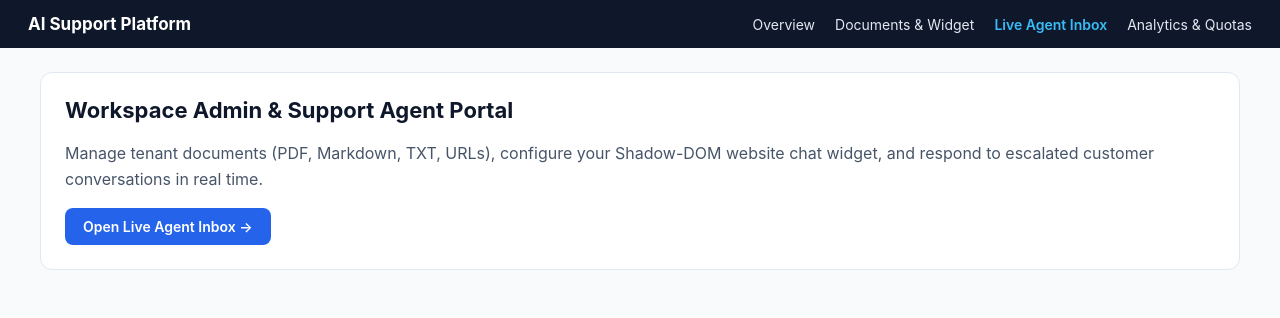
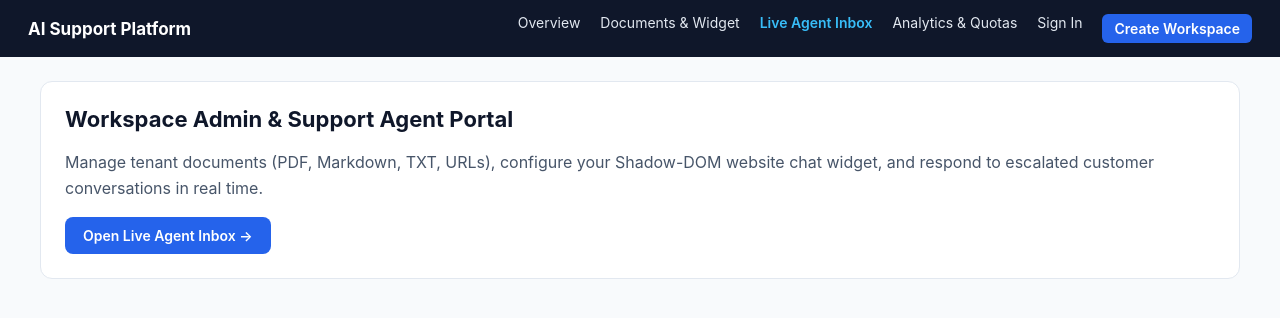
Before and after one commit to MirEashanZaman/ai-support-platform, a Next.js app in the folder dashboard/: page / in a window 1280 px wide. Shown: the top 318 px of the page. Built offline with nearby package versions, Linux system fonts and the light colour scheme.

Commit message:
feat(dashboard): add Sign In and Create Workspace navigation actions to header

```diff
--- a/dashboard/src/app/layout.tsx
+++ b/dashboard/src/app/layout.tsx
@@ -61,6 +61,25 @@ export default function RootLayout({
             >
               Analytics &amp; Quotas
             </a>
+            <a
+              href="/login"
+              style={{ color: '#e2e8f0', textDecoration: 'none' }}
+            >
+              Sign In
+            </a>
+            <a
+              href="/signup"
+              style={{
+                backgroundColor: '#2563eb',
+                color: '#ffffff',
+                padding: '6px 12px',
+                borderRadius: 6,
+                fontWeight: 600,
+                textDecoration: 'none',
+              }}
+            >
+              Create Workspace
+            </a>
           </nav>
         </header>
         <main style={{ maxWidth: 1200, margin: '0 auto', padding: 24 }}>
```
